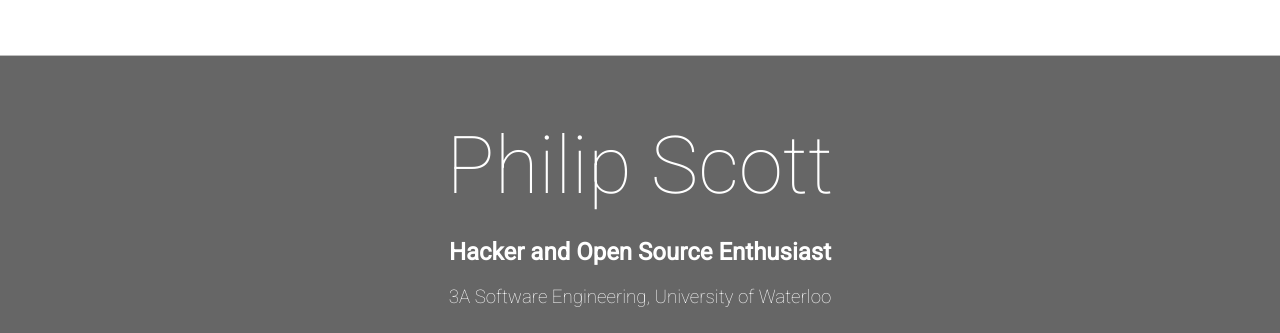
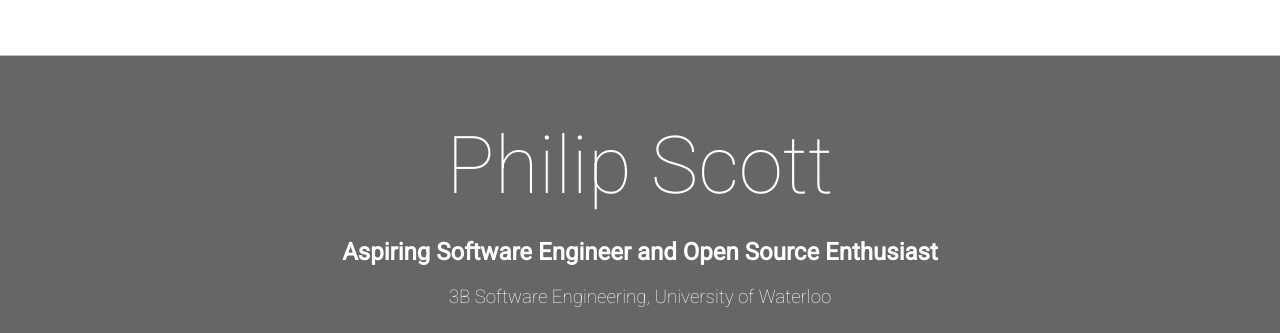
Before and after one commit to ScottyFillups/scottyfillups.github.io, a website built with webpack: page index.html in a window 1280 px wide. Shown: the part 153-486 px from the top of the page. Built offline with nearby package versions, Linux system fonts and the light colour scheme; files whose address does not match are found by name; what canvas-fit, vizplex would draw is missing.

Commit message:
update portfolio for current year

```diff
--- a/index.html
+++ b/index.html
@@ -20,8 +20,8 @@
     <main>
       <header>
         <h1>Philip Scott</h1>
-        <h2>Hacker and Open Source Enthusiast</h2>
-        <h3>3A Software Engineering, University of Waterloo</h3>
+        <h2>Aspiring Software Engineer and Open Source Enthusiast</h2>
+        <h3>3B Software Engineering, University of Waterloo</h3>
       </header>
       <div id="link-container">
         <a href="./assets/resume.pdf">Resume <span class="icon-file-text2"></span></a>
```
Also changed, not shown: 2 other files.
